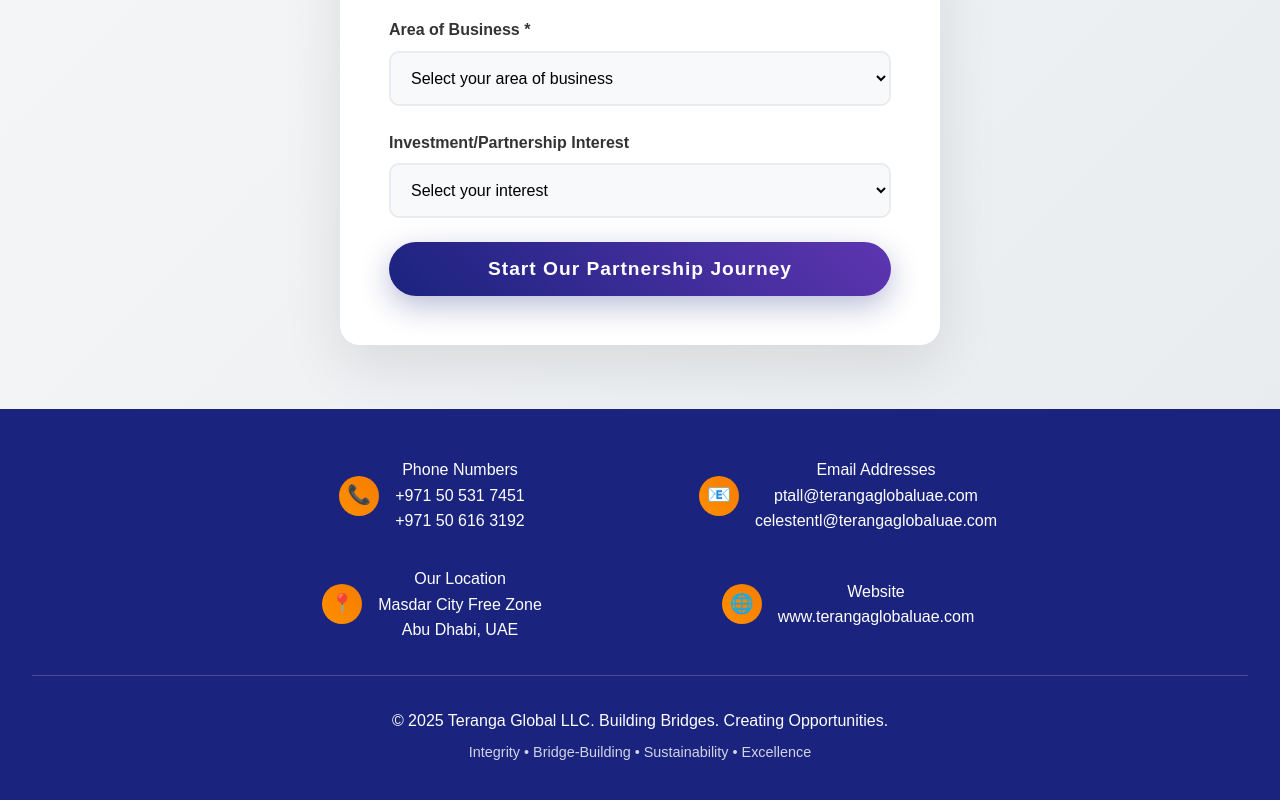
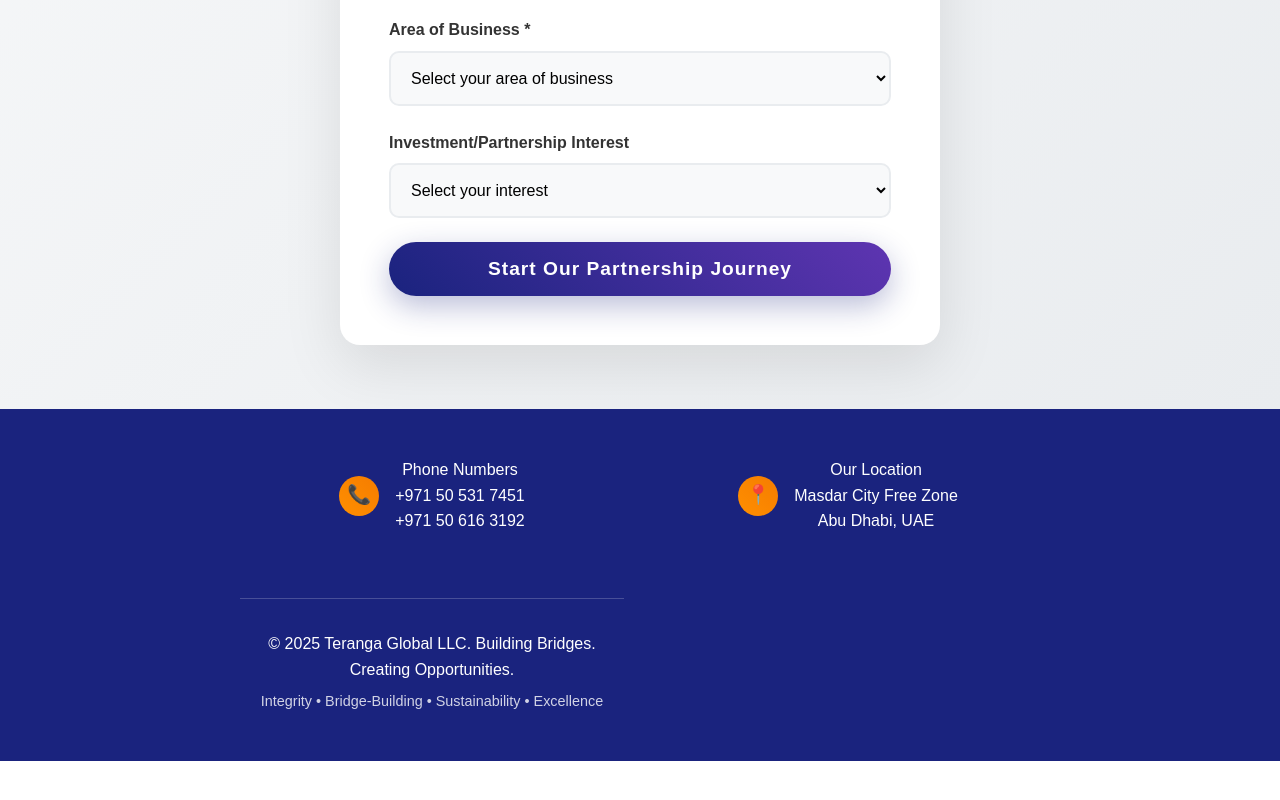
Before and after one commit to Tia-bit/teranga-landing-page, a plain HTML site: page index.html in a window 1280 px wide. Shown: the part 1399-2199 px from the top of the page. After the commit the page ends 2160 px from the top, so only its background shows below. Drawn offline with Linux system fonts and the light colour scheme.

Commit message:
Update index.html

```diff
--- a/index.html
+++ b/index.html
@@ -490,15 +490,6 @@
             </div>
 
             <div class="contact-item">
-                <div class="contact-icon">📧</div>
-                <div class="contact-details">
-                    <div>Email Addresses</div>
-                    <div>ptall@terangaglobaluae.com</div>
-                    <div>celestentl@terangaglobaluae.com</div>
-                </div>
-            </div>
-
-            <div class="contact-item">
                 <div class="contact-icon">📍</div>
                 <div class="contact-details">
                     <div>Our Location</div>
@@ -507,14 +498,6 @@
                 </div>
             </div>
 
-            <div class="contact-item">
-                <div class="contact-icon">🌐</div>
-                <div class="contact-details">
-                    <div>Website</div>
-                    <div>www.terangaglobaluae.com</div>
-                </div>
-            </div>
-        </div>
 
         <div style="margin-top: 2rem; padding-top: 2rem; border-top: 1px solid rgba(255,255,255,0.2);">
             <p>&copy; 2025 Teranga Global LLC. Building Bridges. Creating Opportunities.</p>
```
